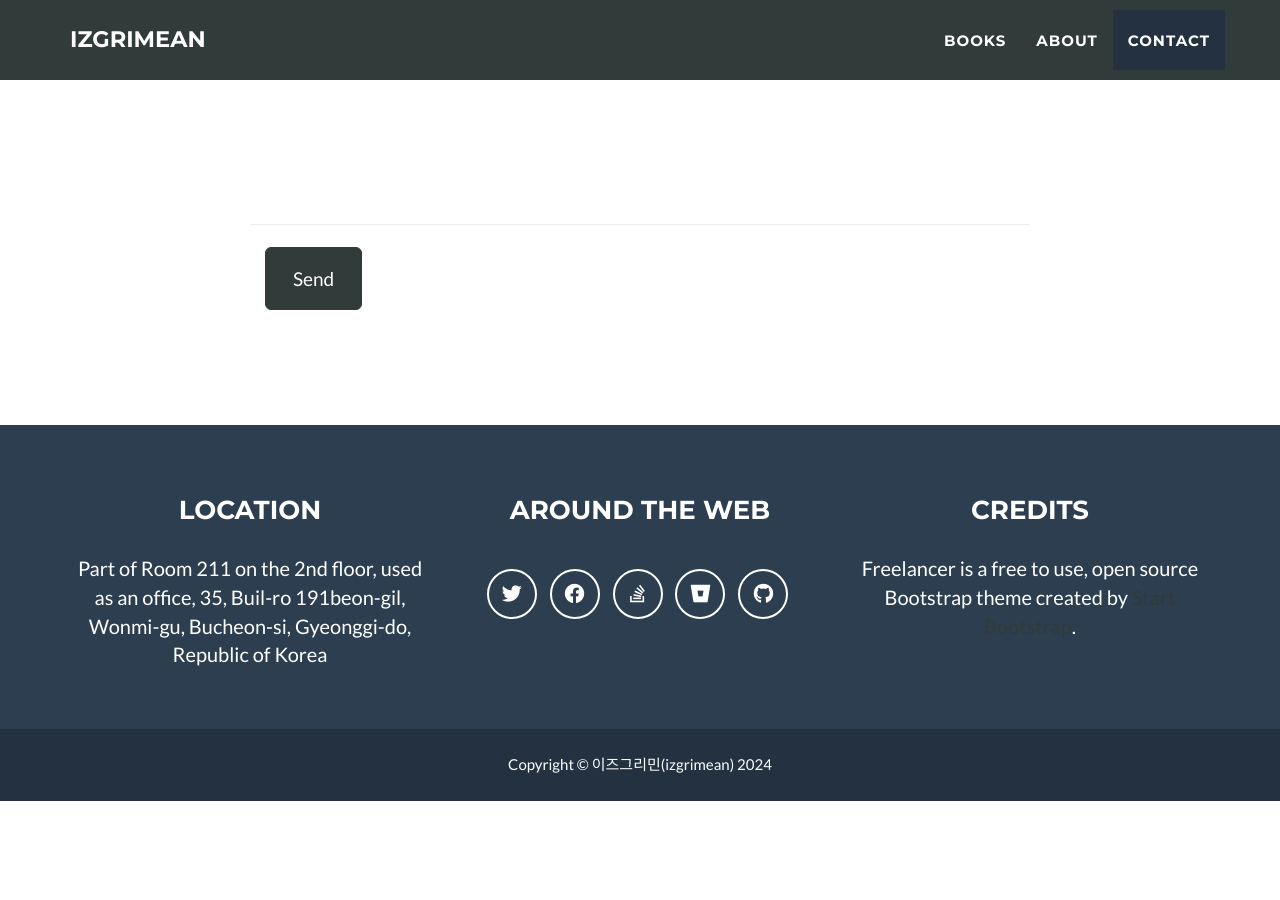
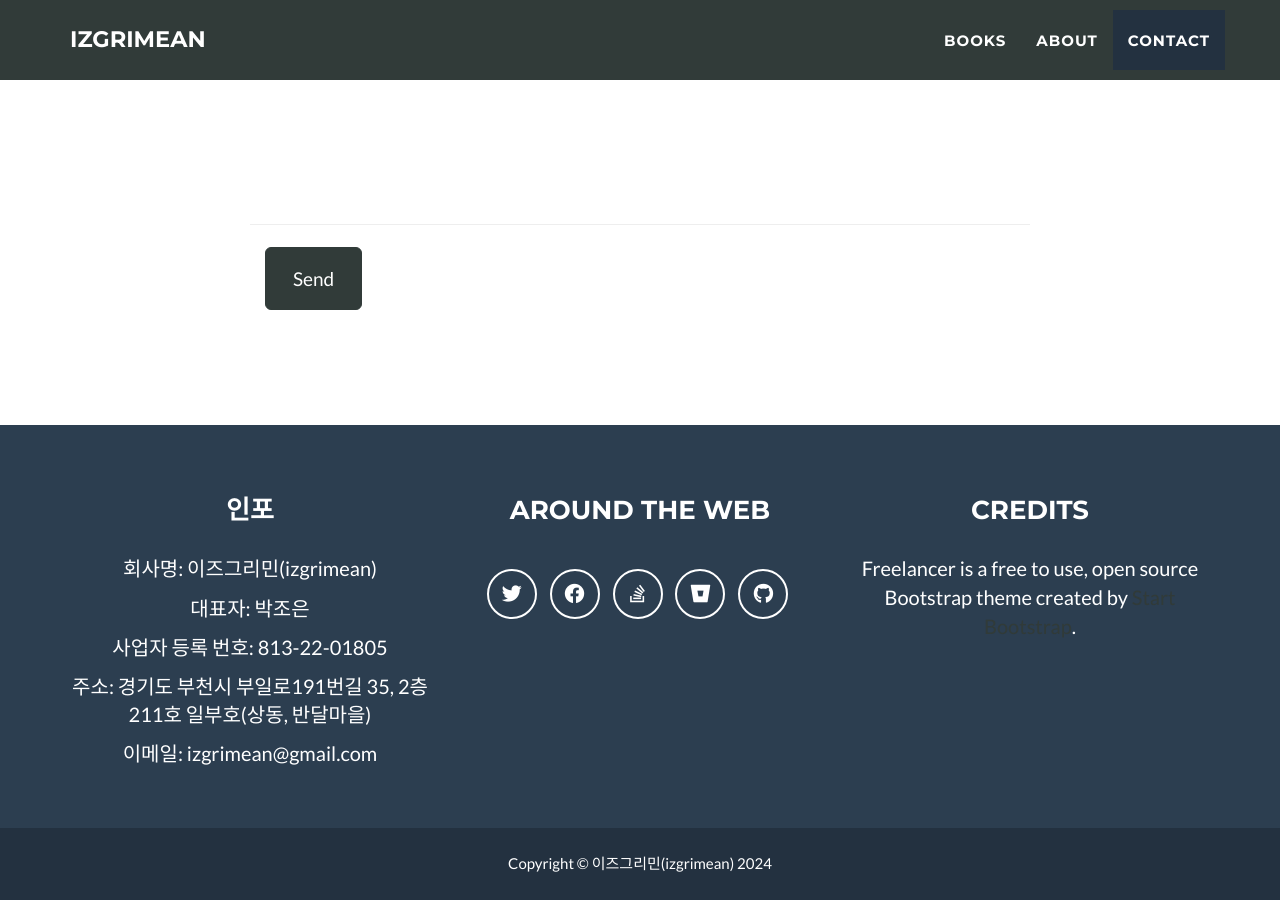
Before and after one commit to izgrimean/izgrimean.github.io, a Jekyll site: the page built from _posts/2014-07-18-project-1.markdown, in a window 1280 px wide and 900 px high, scrolled down 2280 px. Built offline with Jekyll 4.4.1, drawn with Linux system fonts in a browser that asks for light colours; before the commit the page ends 3081 px from its top, so only the background shows below that.

Commit message:
Update footer.html

```diff
--- a/_includes/footer.html
+++ b/_includes/footer.html
@@ -4,17 +4,22 @@
     <div class="container">
       <div class="row">
         <div class="footer-col col-md-4">
-          <h3>{{ site.footer.location }}</h3>
-          <p>
+          <!-- <h3>{{ site.footer.location }}</h3> -->
+          <h3>인포</h3>
+
             <!--
+            <p>
             {% for adress in site.address %}
             {{ adress.line }} <br>
             {% endfor %}
+            </p>
             -->
-            Part of Room 211 on the 2nd floor, used as an office,
-            35, Buil-ro 191beon-gil, Wonmi-gu,
-            Bucheon-si, Gyeonggi-do, Republic of Korea
-          </p>
+            <p>회사명: 이즈그리민(izgrimean)</p>
+            <p>대표자: 박조은</p>
+            <p>사업자 등록 번호: 813-22-01805</p>
+            <p>주소: 경기도 부천시 부일로191번길 35, 2층 211호 일부호(상동, 반달마을)</p>
+            <p>이메일: izgrimean@gmail.com</p>
+
         </div>
         <div class="footer-col col-md-4">
           <h3>{{ site.footer.social }}</h3>
```
